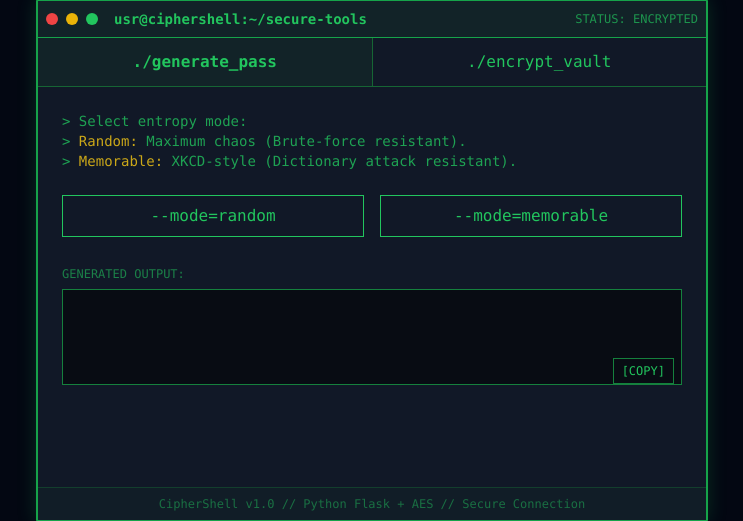
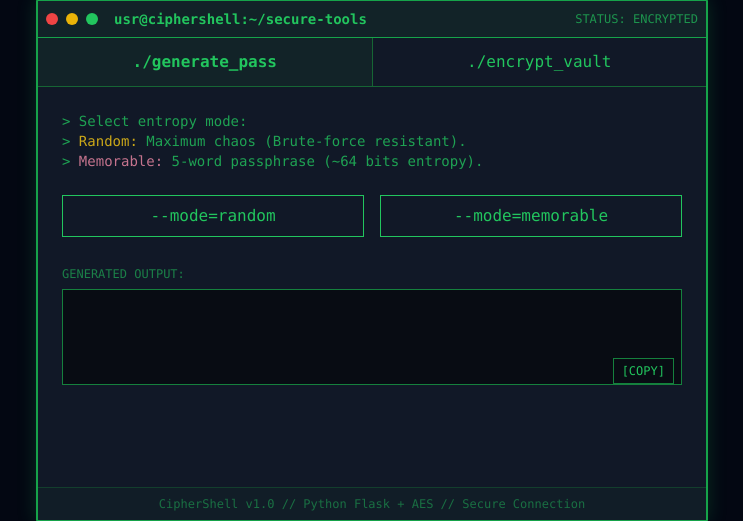
Before and after one commit to T9039/cipherShell, a Flask app: page / in a window 1280 px wide. Shown: the part 140-661 px from the top of the page, without its empty margins (268-1011 px from the left). Run offline with Flask 3, Linux system fonts and the light colour scheme; some libraries are stand-ins or nearby versions.

Commit message:
updated text to reflect functionality

```diff
--- a/templates/index.html
+++ b/templates/index.html
@@ -74,8 +74,8 @@
             > Select entropy mode:<br />
             > <span class="text-yellow-400">Random:</span> Maximum chaos
             (Brute-force resistant).<br />
-            > <span class="text-yellow-400">Memorable:</span> XKCD-style
-            (Dictionary attack resistant).
+            > <span class="text-[#f38ba8]">Memorable:</span> 5-word passphrase
+            (~64 bits entropy).
           </div>
 
           <div class="grid grid-cols-2 gap-4">
```
